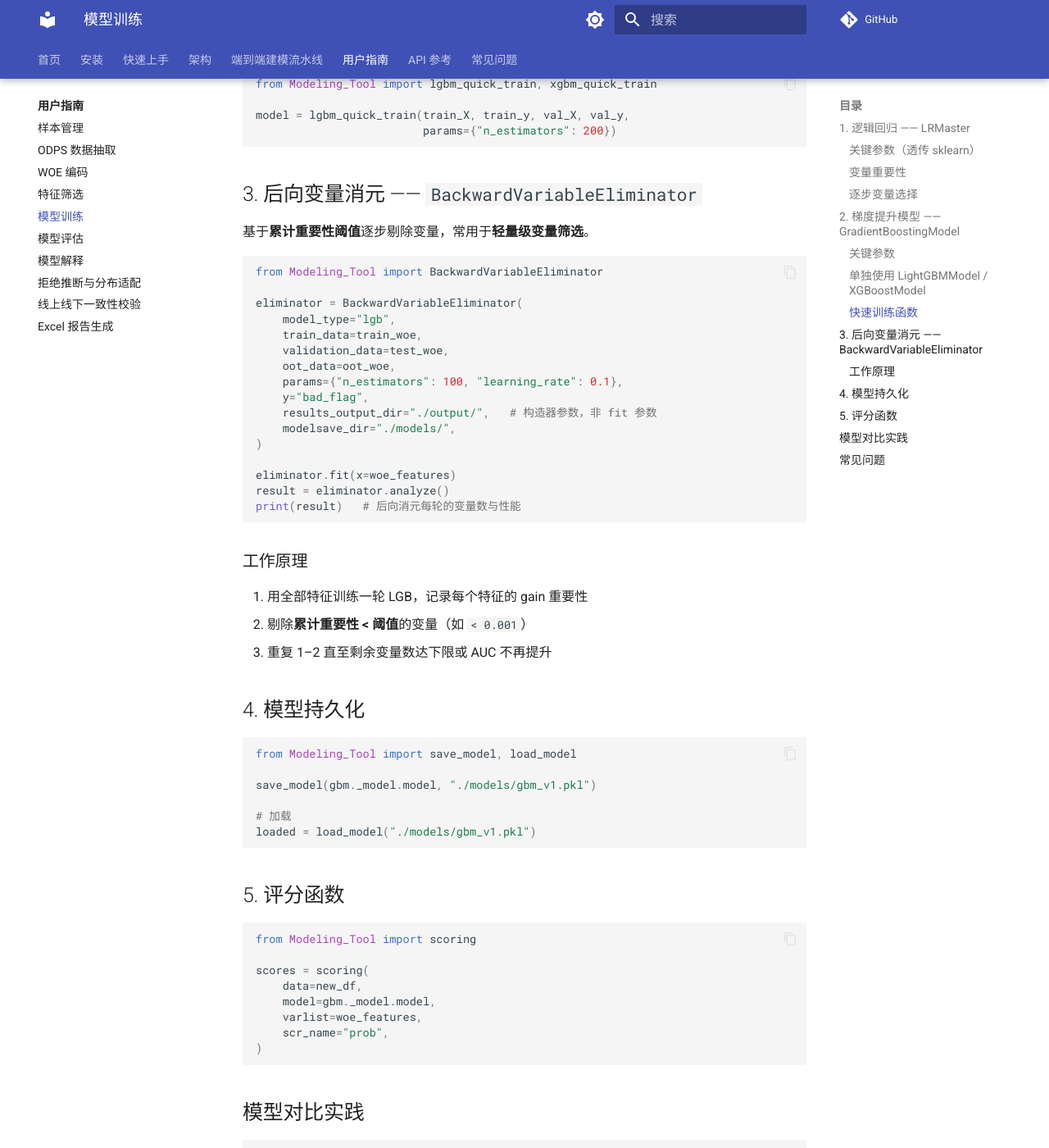
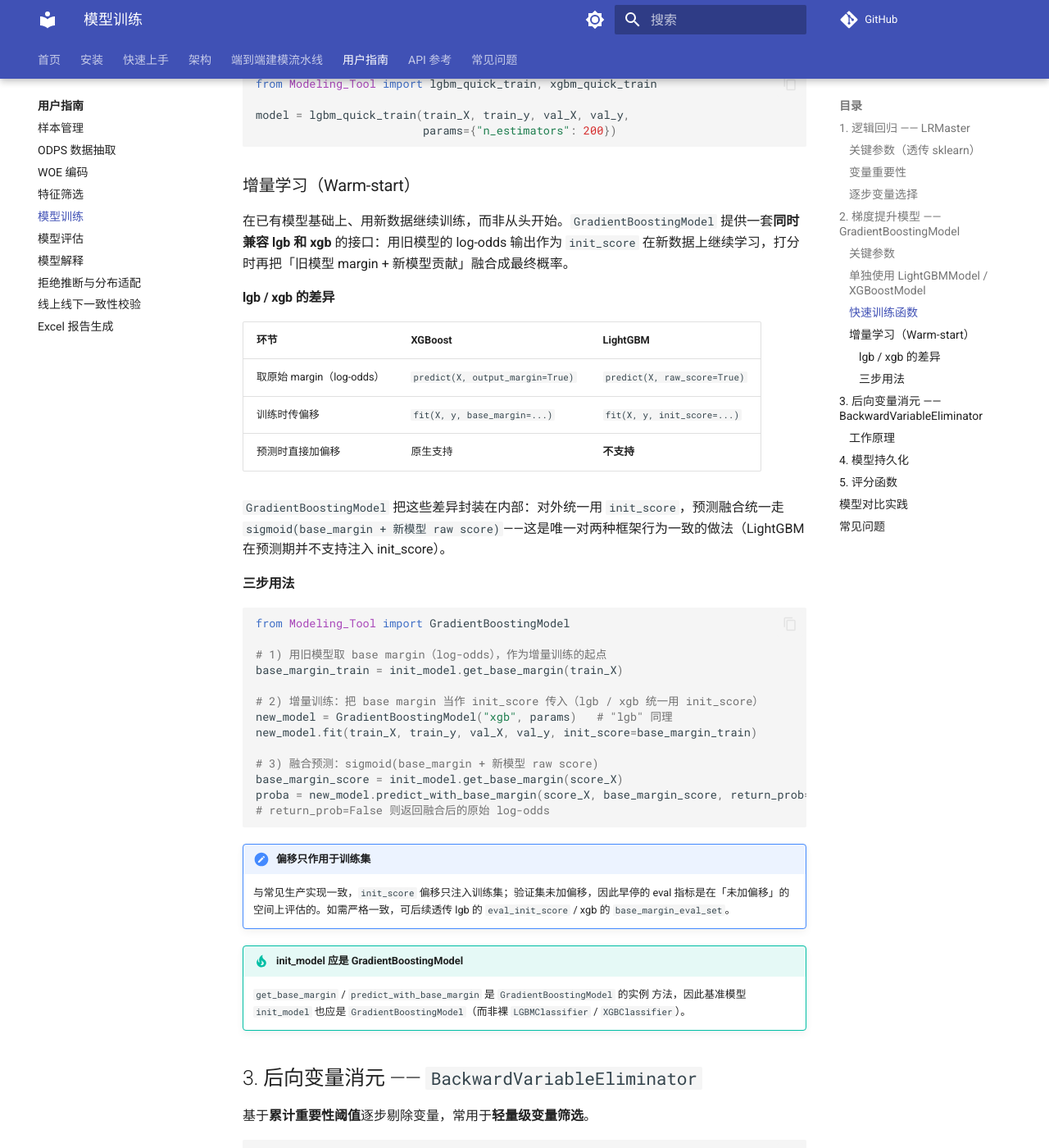
Before and after one commit to Kyle-J-Sun/SuperModelingFactory_doc, an MkDocs documentation site: the page built from docs/guides/model.md, in a window 1280 px wide and 1400 px high, scrolled down 2743 px. Shown: the whole window at 82% size. Built offline with MkDocs 1.6.1 and Material for MkDocs 9.7.7, drawn with Linux system fonts in a browser that asks for light colours; comment, search, counter and statistics services are not loaded.

Commit message:
docs(model): add GradientBoostingModel warm-start (incremental learning) section (#4)
Documents the new unified incremental-learning API (get_base_margin /
fit(init_score=) / predict_with_base_margin), including the lgb-vs-xgb
difference table, the 3-step usage, and the train-only-offset caveat.

````diff
--- a/docs/guides/model.md
+++ b/docs/guides/model.md
@@ -118,6 +118,54 @@ model = lgbm_quick_train(train_X, train_y, val_X, val_y,
                          params={"n_estimators": 200})
 ```
 
+### 增量学习（Warm-start）
+
+在已有模型基础上、用新数据继续训练，而非从头开始。`GradientBoostingModel`
+提供一套**同时兼容 lgb 和 xgb** 的接口：用旧模型的 log-odds 输出作为 `init_score`
+在新数据上继续学习，打分时再把「旧模型 margin + 新模型贡献」融合成最终概率。
+
+#### lgb / xgb 的差异
+
+| 环节 | XGBoost | LightGBM |
+|------|---------|----------|
+| 取原始 margin（log-odds） | `predict(X, output_margin=True)` | `predict(X, raw_score=True)` |
+| 训练时传偏移 | `fit(X, y, base_margin=...)` | `fit(X, y, init_score=...)` |
+| 预测时直接加偏移 | 原生支持 | **不支持** |
+
+`GradientBoostingModel` 把这些差异封装在内部：对外统一用 `init_score`，预测融合统一走
+`sigmoid(base_margin + 新模型 raw score)`——这是唯一对两种框架行为一致的做法（LightGBM
+在预测期并不支持注入 init_score）。
+
+#### 三步用法
+
+```python
+from Modeling_Tool import GradientBoostingModel
+
+# 1) 用旧模型取 base margin（log-odds），作为增量训练的起点
+base_margin_train = init_model.get_base_margin(train_X)
+
+# 2) 增量训练：把 base margin 当作 init_score 传入（lgb / xgb 统一用 init_score）
+new_model = GradientBoostingModel("xgb", params)   # "lgb" 同理
+new_model.fit(train_X, train_y, val_X, val_y, init_score=base_margin_train)
+
+# 3) 融合预测：sigmoid(base_margin + 新模型 raw score)
+base_margin_score = init_model.get_base_margin(score_X)
+proba = new_model.predict_with_base_margin(score_X, base_margin_score, return_prob=True)
+# return_prob=False 则返回融合后的原始 log-odds
+```
+
+!!! note "偏移只作用于训练集"
+
+    与常见生产实现一致，`init_score` 偏移只注入训练集；验证集未加偏移，因此早停的
+    eval 指标是在「未加偏移」的空间上评估的。如需严格一致，可后续透传 lgb 的
+    `eval_init_score` / xgb 的 `base_margin_eval_set`。
+
+!!! tip "init_model 应是 GradientBoostingModel"
+
+    `get_base_margin` / `predict_with_base_margin` 是 `GradientBoostingModel` 的实例
+    方法，因此基准模型 `init_model` 也应是 `GradientBoostingModel`（而非裸
+    `LGBMClassifier` / `XGBClassifier`）。
+
 ## 3. 后向变量消元 —— `BackwardVariableEliminator`
 
 基于**累计重要性阈值**逐步剔除变量，常用于**轻量级变量筛选**。
````
